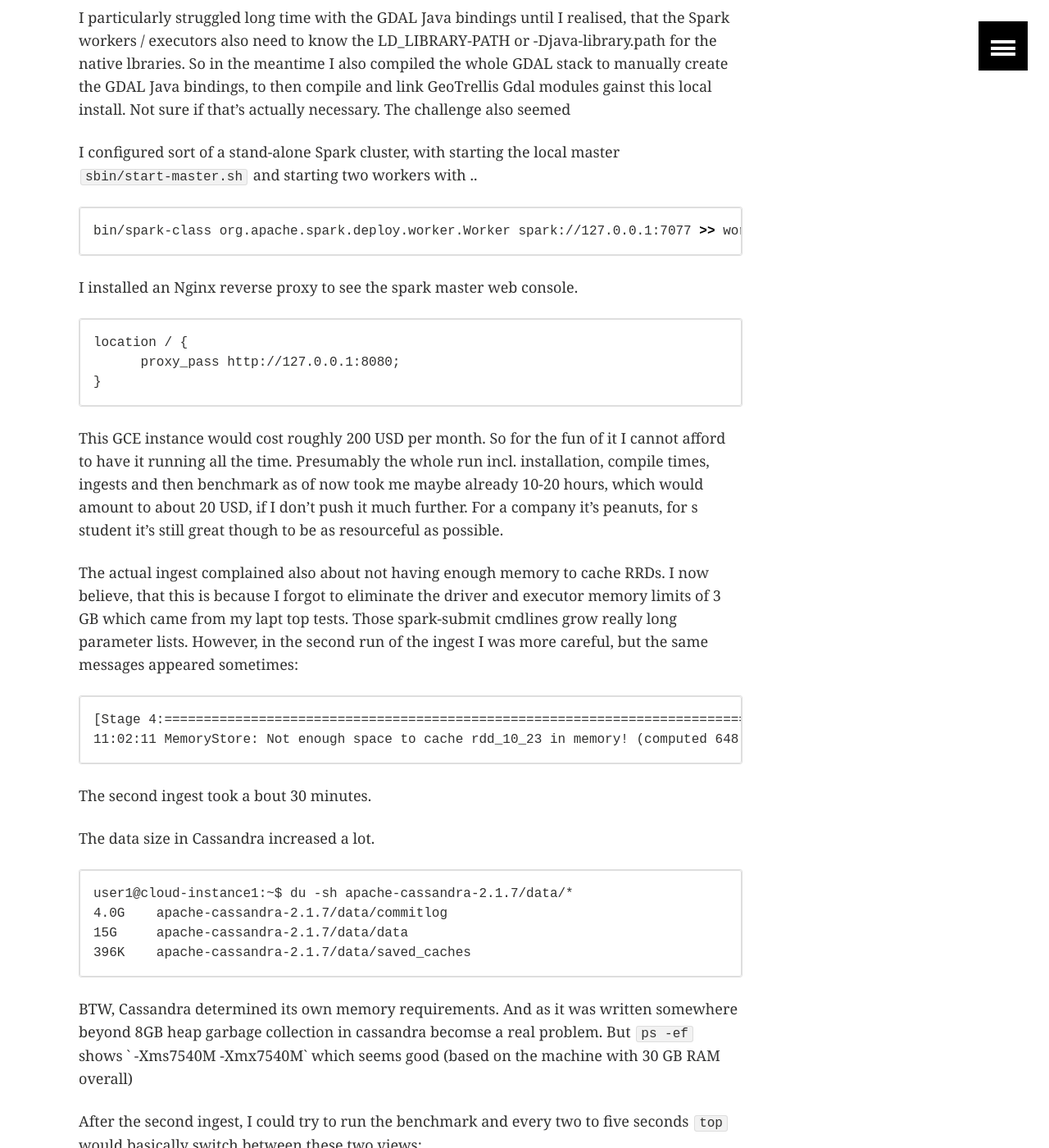
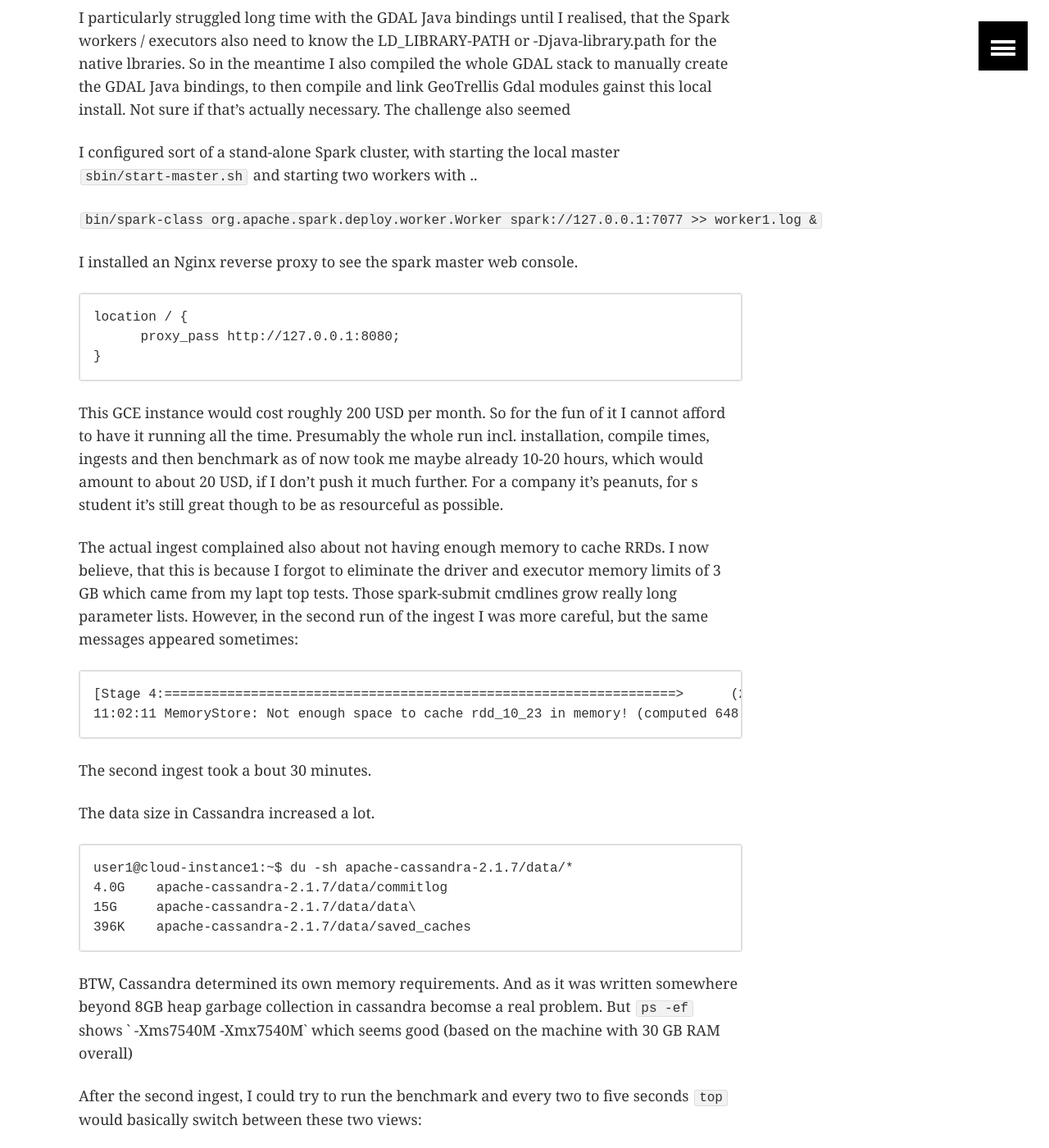
Before and after one commit to allixender/allixender.github.io, a Jekyll site: the page built from _posts/articles/2015-06-30-geotrellis-gce-experiment.md, in a window 1280 px wide and 1400 px high, scrolled down 962 px. Shown: the whole window at 82% size. Built offline with Jekyll 4.4.1, drawn with Linux system fonts in a browser that asks for light colours; some of the changed text lies outside the part shown.

Commit message:
crude hardcoded test impl of cassandra benchmark, some struggle with setting up gdal-java for geotrellis

````diff
--- a/_posts/articles/2015-06-30-geotrellis-gce-experiment.md
+++ b/_posts/articles/2015-06-30-geotrellis-gce-experiment.md
@@ -34,17 +34,16 @@ local install. Not sure if that's actually necessary. The challenge also seemed
 I configured sort of a stand-alone Spark cluster, with starting the local master `sbin/start-master.sh` and starting two
 workers with ..
 
-```shell
-bin/spark-class org.apache.spark.deploy.worker.Worker spark://127.0.0.1:7077 >> worker1.log &
-```
+`bin/spark-class org.apache.spark.deploy.worker.Worker spark://127.0.0.1:7077 >> worker1.log &`
+
 
 I installed an Nginx reverse proxy to see the spark master web console.
 
-```
-location / {
-      proxy_pass http://127.0.0.1:8080;
-}
-```
+
+    location / {
+          proxy_pass http://127.0.0.1:8080;
+    }
+
 
 This GCE instance would cost roughly 200 USD per month. So for the fun of it I cannot afford to have it running all the time.
 Presumably the whole run incl. installation, compile times, ingests and then benchmark as of now took me maybe already 10-20 hours,
@@ -55,21 +54,19 @@ The actual ingest complained also about not having enough memory to cache RRDs.
 the driver and executor memory limits of 3 GB which came from my lapt top tests. Those spark-submit cmdlines grow really long parameter
 lists. However, in the second run of the ingest I was more careful, but the same messages appeared sometimes:
 
-```
-[Stage 4:==============================================================================================================================================>      (23 + 1) / 24]
-11:02:11 MemoryStore: Not enough space to cache rdd_10_23 in memory! (computed 648.7 MB so far)
-```
+    [Stage 4:=================================================================>      (23 + 1) / 24]
+    11:02:11 MemoryStore: Not enough space to cache rdd_10_23 in memory! (computed 648.7 MB so far)
+
 
 The second ingest took a bout 30 minutes.
 
 The data size in Cassandra increased a lot.
 
-```
-user1@cloud-instance1:~$ du -sh apache-cassandra-2.1.7/data/*
-4.0G    apache-cassandra-2.1.7/data/commitlog
-15G     apache-cassandra-2.1.7/data/data
-396K    apache-cassandra-2.1.7/data/saved_caches
-```
+    user1@cloud-instance1:~$ du -sh apache-cassandra-2.1.7/data/*
+    4.0G    apache-cassandra-2.1.7/data/commitlog
+    15G     apache-cassandra-2.1.7/data/data\
+    396K    apache-cassandra-2.1.7/data/saved_caches
+
 BTW, Cassandra determined its own memory requirements. And as it was written somewhere beyond 8GB heap garbage collection
 in cassandra becomse a real problem. But `ps -ef` shows ` -Xms7540M -Xmx7540M` which seems good (based on the machine with 30 GB RAM overall)
 
@@ -77,26 +74,23 @@ After the second ingest, I could try to run the benchmark and every two to five
 between these two views:
 
 ... much Cassandra (a short burst)
-```
-  PID USER      PR  NI    VIRT    RES    SHR S  %CPU %MEM     TIME+ COMMAND
- 2476 user1     20   0 12.029g 6.373g  30160 S 800.0 21.6  89:14.95 java (i.e. Cassandra)
- 4572 user1     20   0 12.633g 614064  34084 S   1.0  2.0   0:12.81 java (i.e. geotrellis spark driver)
- 2030 user1     20   0 3515344 256996   7284 S   0.7  0.8   0:24.71 java (spark master)
- 2145 user1     20   0 3450064 235220   7244 S   0.3  0.8   0:20.30 java (spark worker)
- 2264 user1     20   0 3450064 223608   7204 S   0.3  0.7   0:20.33 java (spark worker)
 
-```
+    PID USER      PR  NI    VIRT    RES    SHR S  %CPU %MEM     TIME+ COMMAND
+    2476 user1     20   0 12.029g 6.373g  30160 S 800.0 21.6  89:14.95 java (i.e. Cassandra)
+    4572 user1     20   0 12.633g 614064  34084 S   1.0  2.0   0:12.81 java (i.e. geotrellis spark driver)
+    2030 user1     20   0 3515344 256996   7284 S   0.7  0.8   0:24.71 java (spark master)
+    2145 user1     20   0 3450064 235220   7244 S   0.3  0.8   0:20.30 java (spark worker)
+    2264 user1     20   0 3450064 223608   7204 S   0.3  0.7   0:20.33 java (spark worker)
 
 ... no Cassndra, but also the spark workers don't have much to do.
-```
 
-  PID USER      PR  NI    VIRT    RES    SHR S  %CPU %MEM     TIME+ COMMAND
- 2030 user1     20   0 3515344 256996   7284 S   0.7  0.8   0:25.20 java (i.e. Cassandra)
- 4572 user1     20   0 12.633g 616512  34084 S   0.7  2.0   0:14.03 java (i.e. geotrellis spark driver)
- 2145 user1     20   0 3450064 235220   7244 S   0.3  0.8   0:20.73 java (spark worker)
- 2264 user1     20   0 3450064 223608   7204 S   0.3  0.7   0:20.76 java (spark worker)
+    PID USER      PR  NI    VIRT    RES    SHR S  %CPU %MEM     TIME+ COMMAND
+    2030 user1     20   0 3515344 256996   7284 S   0.7  0.8   0:25.20 java (i.e. Cassandra)
+    4572 user1     20   0 12.633g 616512  34084 S   0.7  2.0   0:14.03 java (i.e. geotrellis spark driver)
+    2145 user1     20   0 3450064 235220   7244 S   0.3  0.8   0:20.73 java (spark worker)
+    2264 user1     20   0 3450064 223608   7204 S   0.3  0.7   0:20.76 java (spark worker)
 
-```
+After maybe half an hour, the driver program ran with about 100% CPU, presumably doing the actual first run of benchmarking.
 
 ## Future work
 
````
